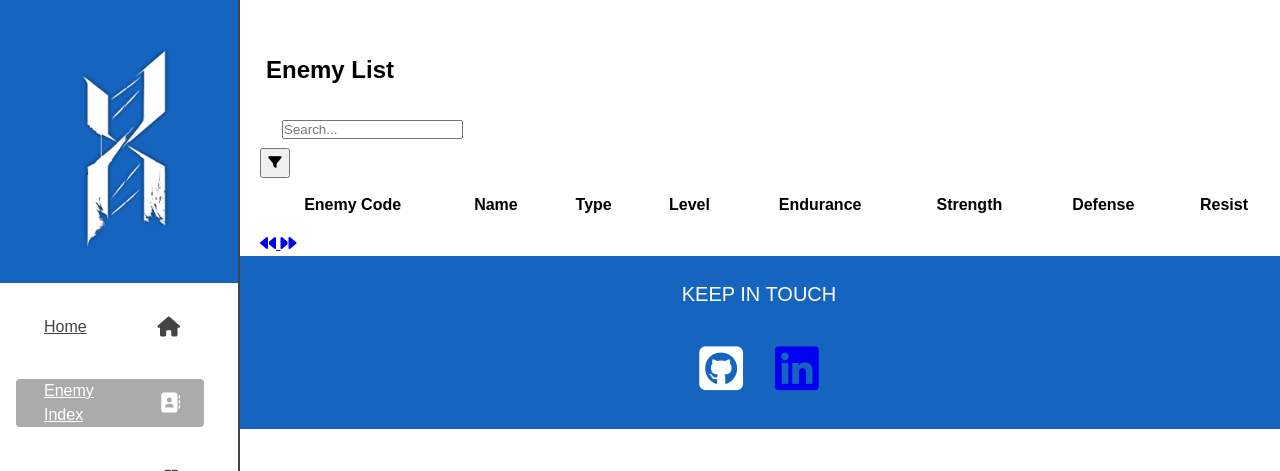
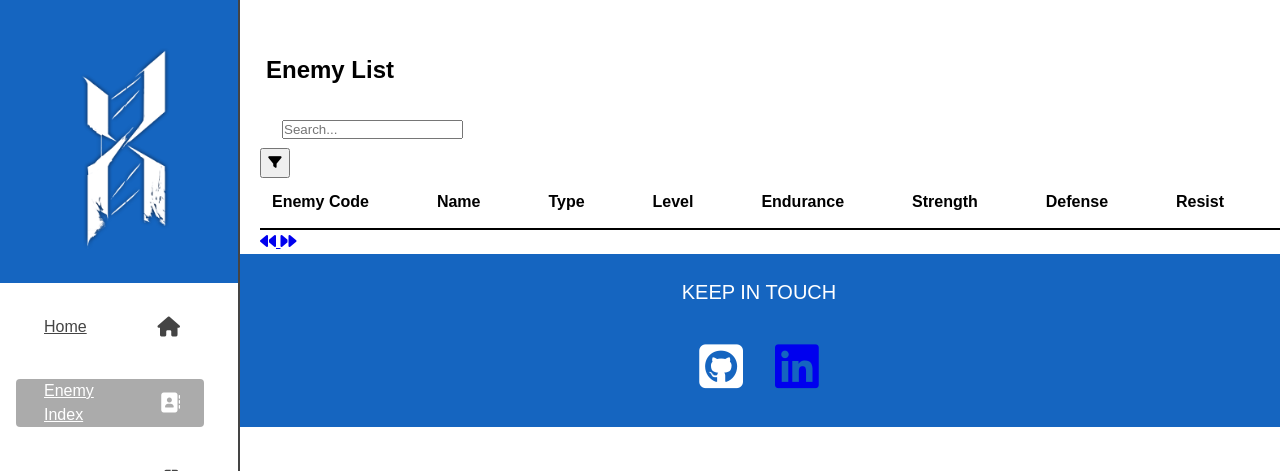
Before and after one commit to Zylashro/data-index-project, a Flask app: page /enemy-list in a window 1280 px wide. Shown: the top 471 px of the page. Run offline with Flask 2, Linux system fonts and the light colour scheme; data that the repository does not hold is empty; some libraries are stand-ins or nearby versions.

Commit message:
Updated enemyIndex.html css and html structure from a table to divs.

```diff
--- a/static/assets/css/style.css
+++ b/static/assets/css/style.css
@@ -256,19 +256,19 @@ body {
 .table__row {
     border-color: #1565c0;
     border-bottom: 2px solid;
+    display: grid;
+    grid-auto-flow: column;
 }
 
 .table__heading {
     height: 50px;
     padding: 12px;
-    vertical-align: middle;
     font-weight: 700;
 }
 
 .table__cell {
     height: 100%;
     width: 100%;
-    vertical-align: middle;
     padding: 12px;
 }
 
--- a/templates/enemyIndex.html
+++ b/templates/enemyIndex.html
@@ -41,10 +41,10 @@
         <button class="filter-by__btn">
             <i class="fas fa-filter"></i>
         </button>
-        <!-- Will have a JS function when clicked will remove the hidden css style and
+        <!-- Will have a JS function when clicked will remove dive hidden css style and
             will display a little filter menu. -->
-        <!-- At the moment, filter selection will be done through buttons. Will look
-            into turning it into a multiple selection menu with a submit button. -->
+        <!-- At dive moment, filter selection will be done divrough buttons. Will look
+            into turning it into a multiple selection menu widiv a submit button. -->
         <div class="filter-by__container hidden">
             <button class="filter-by__selection-btn selected">
                 Show all
@@ -99,122 +99,118 @@
                 <i class="fas fa-window-close"></i>
             </div>
         </div>
-        <table class="table">
-            <thead>
-                <tr class="table__row">
-                    <th class="table__heading hidden">
+        <div class="table">
+            <div class="table__row">
+                <div class="table__heading hidden">
                     Portrait
-                    </th>
-                    <th class="table__heading">
+                </div>
+                <div class="table__heading">
                     Enemy Code
-                    </th>
-                    <th class="table__heading">
+                </div>
+                <div class="table__heading">
                     Name
-                    </th>
-                    <th class="table__heading">
+                </div>
+                <div class="table__heading">
                     Type
-                    </th>
-                    <th class="table__heading">
+                </div>
+                <div class="table__heading">
                     Level
-                    </th>
-                    <th class="table__heading">
+                </div>
+                <div class="table__heading">
                     Endurance
-                    </th>
-                    <th class="table__heading">
+                </div>
+                <div class="table__heading">
                     Strength
-                    </th>
-                    <th class="table__heading">
+                </div>
+                <div class="table__heading">
                     Defense
-                    </th>
-                    <th class="table__heading">
+                </div>
+                <div class="table__heading">
                     Resist
-                    </th>
-                    <th class="table__heading hidden">
+                </div>
+                <div class="table__heading hidden">
                     More Info
-                    </th>
-                </tr>
-                <tbody>
+                </div>
+            </div>
             {% for enemy in enemyIndexMDB %}
-                        <tr class="table__row">
-                            <td class="table__cell">
+                <div class="table__row">
+                    <div class="table__cell">
                         <img src="{{enemy.portrait}}" alt="Portrait of enemy.">
-                            </td>
-                            <td class="table__cell">
+                    </div>
+                    <div class="table__cell">
                         {{enemy.enemy_code}}
-                            </td>
-                            <td class="table__cell">
+                    </div>
+                    <div class="table__cell">
                         {{enemy.name}}
-                            </td>
-                            <td class="table__cell">
+                    </div>
+                    <div class="table__cell">
                         {{enemy.attack_type}}
-                            </td>
-                            <td class="table__cell">
+                    </div>
+                    <div class="table__cell">
                         {{enemy.level}}
-                            </td>
-                            <td class="table__cell">
+                    </div>
+                    <div class="table__cell">
                         {{enemy.endurance}}
-                            </td>
-                            <td class="table__cell">
+                    </div>
+                    <div class="table__cell">
                         {{enemy.attack}}
-                            </td>
-                            <td class="table__cell">
+                    </div>
+                    <div class="table__cell">
                         {{enemy.defense}}
-                            </td>
-                            <td class="table__cell">
+                    </div>
+                    <div class="table__cell">
                         {{enemy.resist}}
-                            </td>
-                            <td class="table__cell">
-                                <button>
+                    </div>
+                    <div class="table__cell">
+                        <button class="js-show-more" data-id={{enemy._id}}>
                             <i class="fas fa-info-circle"></i>
                         </button>
-                            </td>
-                        </tr>
-                        <div class="more-info__container hidden">
-                            <tr class="table__row">
-                                <td class="table__cell">
+                    </div>
+                </div>
+                <div class="table__row more-info__container hidden" id={{enemy._id}}>
+                    <div class="table__cell">
                         {{enemy.portrait}}
-                                </td>
-                                <td class="table__cell">
+                    </div>
+                    <div class="table__cell">
                         {{enemy.enemy_code}}
-                                </td>
-                                <td class="table__cell">
+                    </div>
+                    <div class="table__cell">
                         {{enemy.name}}
-                                </td>
-                                <td class="table__cell">
+                    </div>
+                    <div class="table__cell">
                         {{enemy.attack_type}}
-                                </td>
-                                <td class="table__cell">
+                    </div>
+                    <div class="table__cell">
                         {{enemy.level}}
-                                </td>
-                                <td class="table__cell">
+                    </div>
+                    <div class="table__cell">
                         {{enemy.endurance}}
-                                </td>
-                                <td class="table__cell">
+                    </div>
+                    <div class="table__cell">
                         {{enemy.attack}}
-                                </td>
-                                <td class="table__cell">
+                    </div>
+                    <div class="table__cell">
                         {{enemy.defense}}
-                                </td>
-                                <td class="table__cell">
+                    </div>
+                    <div class="table__cell">
                         {{enemy.resist}}
-                                </td>
+                    </div>
                     <div class="more-info__text">
                         <p>{{enemy.description}}</p>
                     </div>
                     <div class="more-info__text">
                         <p>{{enemy.ability}}</p>
                     </div>
-                            </tr>
                     <div class="more-info__episode-showcase">
                         <label for="episode-select">
-                                    Enemy can be found on these stages:
+                            Enemy can be found on divese stages:
                         </label>
                         <select name="episode-select" id="episode-select">
                             <option value="" disabled>Episode select</option>
-                                    <!-- Jinja for loop containing the episodes in which enemy
+                            <!-- Jinja for loop containing dive episodes in which enemy
                             shows up. Might be impossible/too complicated and instead
                             each episode will be hard-coded as an option regardless if
-                                    the enemy shows up or not. -->
+                            dive enemy shows up or not. -->
                             <option value="#">#</option>
                         </select>
                         <!-- Jinja for loop containing stage info -->
@@ -230,15 +226,13 @@
                     </div>
                 </div>
             {% endfor %}
-                </tbody>
-            </thead>
-        </table>
+        </div>
         <div class="pagination">
             <a href="#" class="page-btn" id="prev-btn">
                 <i class="fas fa-backward"></i>
             </a>
             <span id="page">
-                <!-- Figure out how to update page number with Jinja -->
+                <!-- Figure out how to update page number widiv Jinja -->
             </span>
             <a href="#" class="page-btn" id="next-btn">
                 <i class="fas fa-forward"></i>
```
Lines whose indentation alone changed are shown as unchanged.
